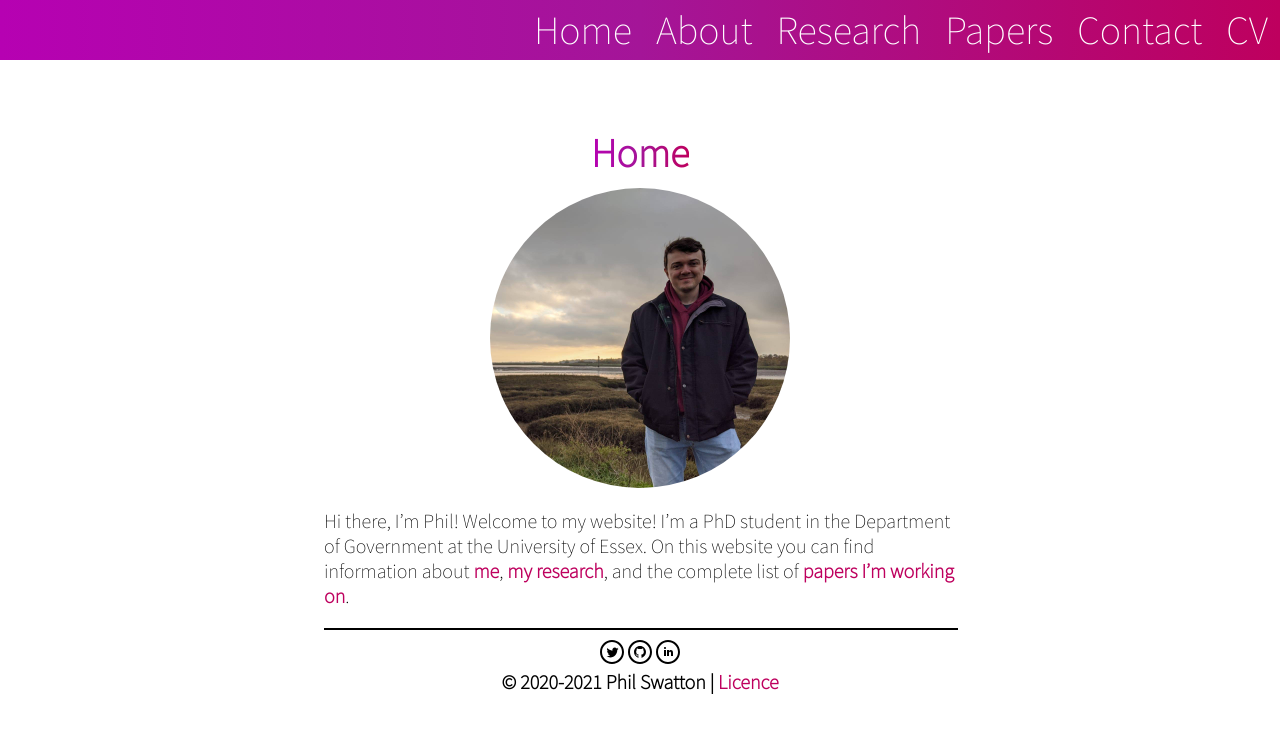
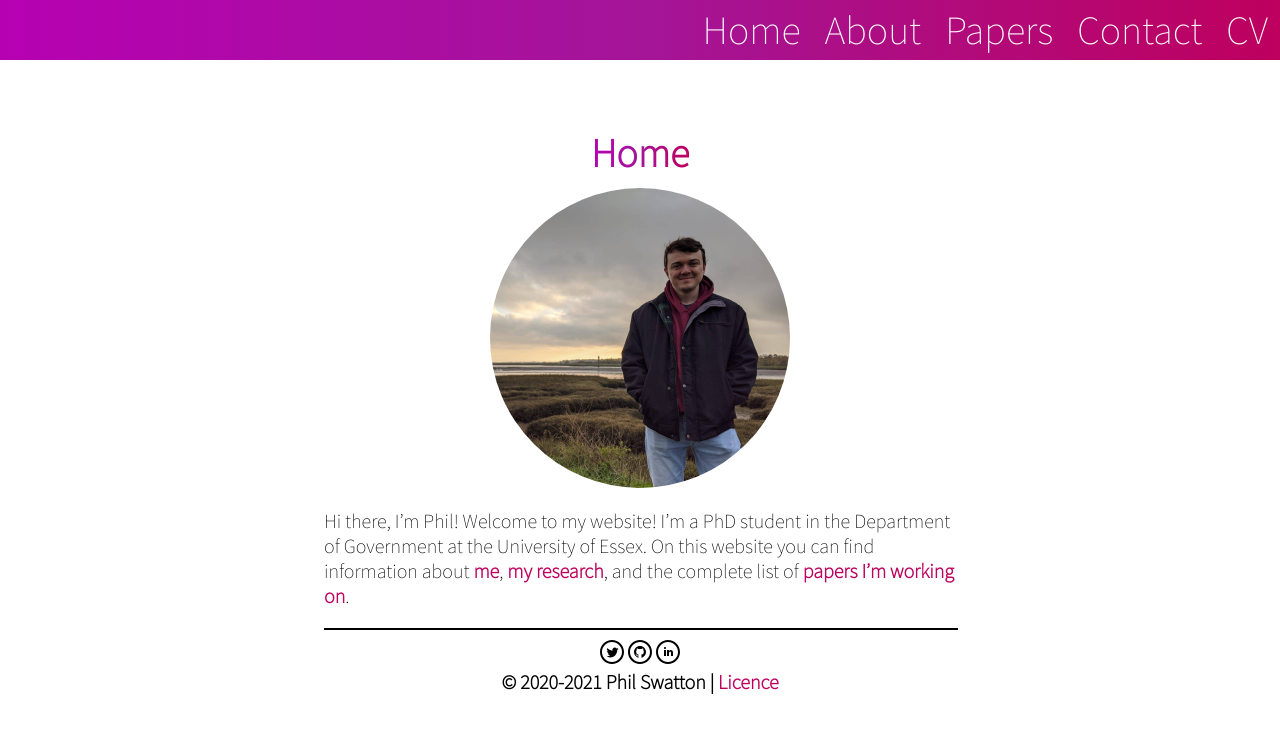
Before and after one commit to philswatton/philswatton.github.io, a Jekyll site: the page built from index.md, in a window 1280 px wide. Shown: the top 733 px of the page. Built offline with Jekyll 4.4.1, drawn with Linux system fonts in a browser that asks for light colours.

Commit message:
updated nav list

```diff
--- a/_data/navigation.yml
+++ b/_data/navigation.yml
@@ -2,8 +2,6 @@
   link: /
 - name: About
   link: /about.html
-- name: Research
-  link: /research.html
 - name: Papers
   link: /publications.html
 - name: Contact
```
